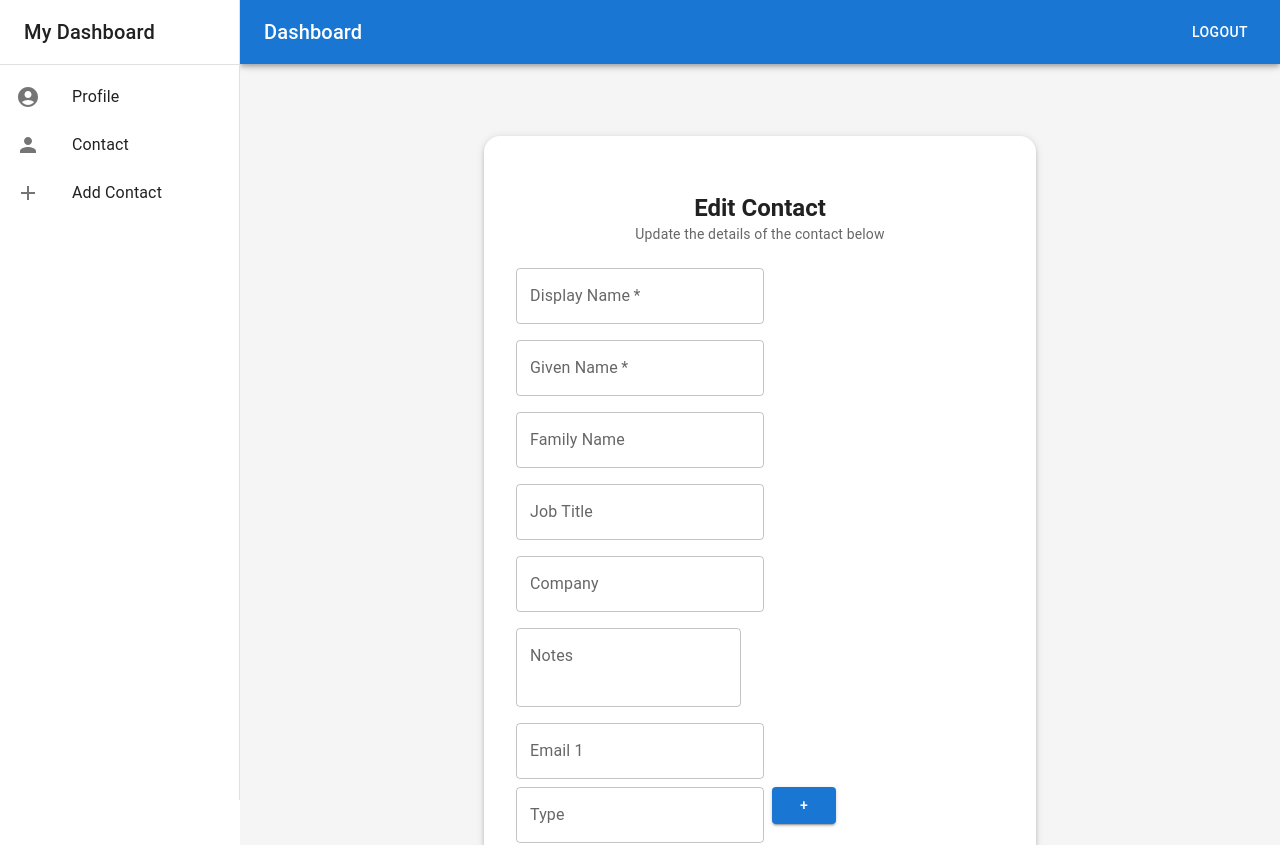
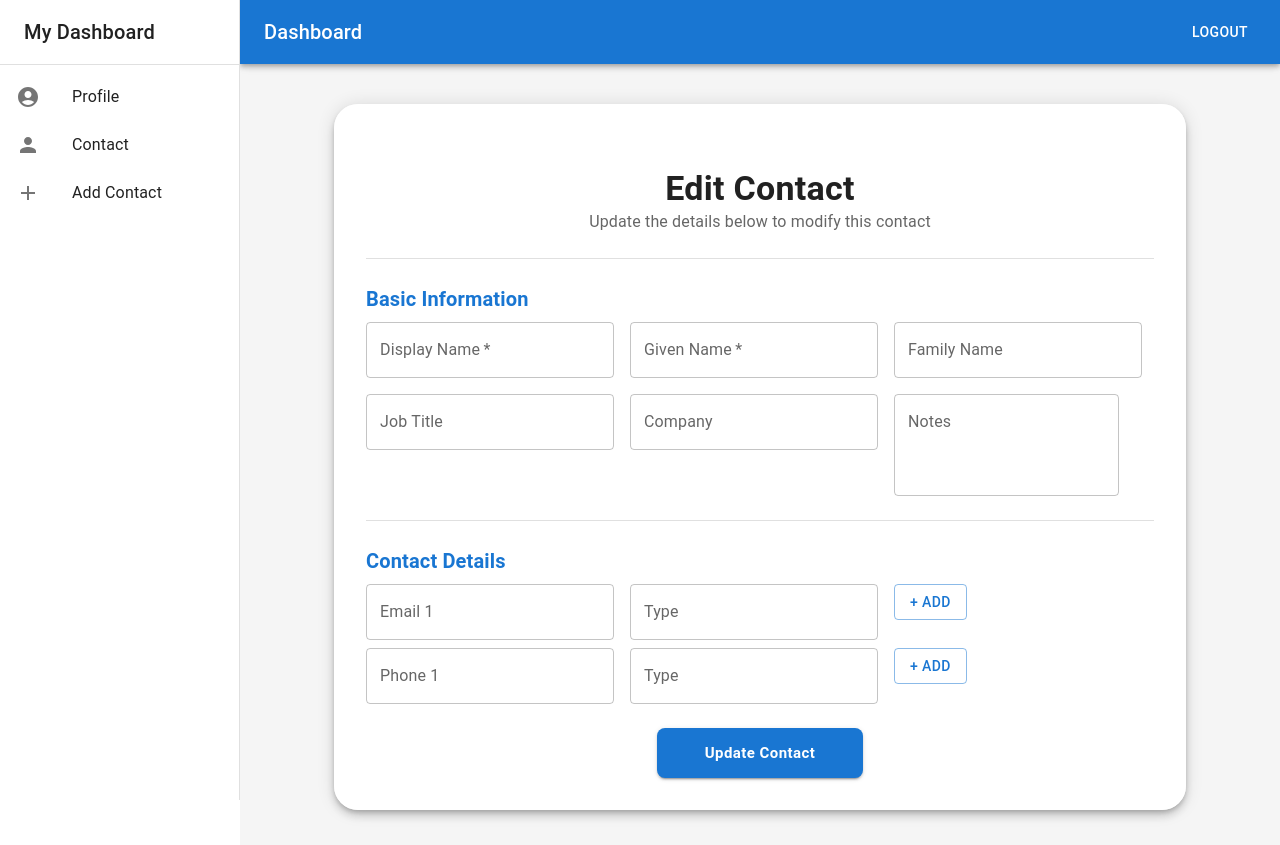
Before and after one commit to karansongara99/Placement-AddressBook-Fronted, a React (Create React App) app: page /contacts/edit/1 in a window 1280 px wide. Shown: the top 845 px of the page. Built offline with nearby package versions, Linux system fonts and the light colour scheme; no server answers; sample sign-in values are in the browser's storage; some icons are missing.

Commit message:
Commited for Edit Form And Yup validate

```diff
--- a/src/App.js
+++ b/src/App.js
@@ -4,6 +4,7 @@ import Profile from "./pages/Auth/Profile";
 import ContactList from "./pages/Contact/ContactList";
 import AddContact from "./pages/Contact/AddContact";
 import Login from "./pages/Auth/Login";
+import Register from "./pages/Auth/Register";
 import ProtectedRoute from "./context/ProtectedRoute";
 import EditContact from "./pages/Contact/EditContact";
 
@@ -12,6 +13,7 @@ function App() {
     <BrowserRouter>
       <Routes>
         <Route path="/login" element={<Login />} />
+        <Route path="/register" element={<Register />} />
         <Route path="/profile" element={<Profile />} />
         <Route element={<ProtectedRoute />}>
         <Route path="/" element={<Layout />}>
--- a/src/pages/Contact/AddContact.js
+++ b/src/pages/Contact/AddContact.js
@@ -7,15 +7,18 @@ import {
   TextField,
   Typography,
   Paper,
+  Divider,
 } from "@mui/material";
 import { styled } from "@mui/material/styles";
-import PersonAddAlt1Icon from "@mui/icons-material/PersonAddAlt1";
+import * as Yup from "yup";
 import api from "../../api/axios";
 
 const FormContainer = styled(Paper)(({ theme }) => ({
   padding: theme.spacing(4),
-  borderRadius: theme.spacing(2),
-  boxShadow: theme.shadows[3],
+  borderRadius: theme.spacing(3),
+  boxShadow: theme.shadows[6],
+  background: "rgba(255, 255, 255, 0.95)",
+  backdropFilter: "blur(10px)",
 }));
 
 const AddContact = () => {
@@ -28,220 +31,197 @@ const AddContact = () => {
     company: "",
   });
 
-  const [phones, setPhones] = useState([
-    { phone_number: "", phone_type: "", is_primary: true },
-  ]);
+  const [phones, setPhones] = useState([{ phone_number: "", phone_type: "", is_primary: true }]);
+  const [emails, setEmails] = useState([{ email: "", email_type: "", is_primary: true }]);
+  const [errors, setErrors] = useState({});
 
-  const [emails, setEmails] = useState([
-    { email: "", email_type: "", is_primary: true },
-  ]);
+  const validationSchema = Yup.object().shape({
+    display_name: Yup.string().required("Display Name is required"),
+    given_name: Yup.string().required("Given Name is required"),
+    family_name: Yup.string().required("Family Name is required"),
+    job_title: Yup.string().required("Job Title is required"),
+    company: Yup.string().required("Company is required"),
+    emails: Yup.array().of(
+      Yup.object().shape({
+        email: Yup.string().email("Invalid email").required("Email is required"),
+        email_type: Yup.string().required("Email type is required"),
+      })
+    ),
+    phones: Yup.array().of(
+      Yup.object().shape({
+        phone_number: Yup.string().required("Phone number is required"),
+        phone_type: Yup.string().required("Phone type is required"),
+      })
+    ),
+  });
 
   const handleChange = (e) => {
     setData({ ...data, [e.target.name]: e.target.value });
   };
 
   const handlePhoneChange = (index, e) => {
-    const updatedPhones = [...phones];
-    updatedPhones[index][e.target.name] = e.target.value;
-    setPhones(updatedPhones);
+    const updated = [...phones];
+    updated[index][e.target.name] = e.target.value;
+    setPhones(updated);
   };
 
   const handleEmailChange = (index, e) => {
-    const updatedEmails = [...emails];
-    updatedEmails[index][e.target.name] = e.target.value;
-    setEmails(updatedEmails);
+    const updated = [...emails];
+    updated[index][e.target.name] = e.target.value;
+    setEmails(updated);
   };
 
   const handleSubmit = async (e) => {
     e.preventDefault();
-
-    const payload = {
-      ...data,
-      phones,
-      emails,
-    };
+    const payload = { ...data, phones, emails };
 
     try {
-      const res = await api.post("/contact/create", payload);
-      console.log(" Contact Added:", res.data);
-      alert("Contact added successfully!");
-    } catch (error){
-      console.error(" Error adding contact:", error);
-      alert("Failed to add contact.");
+      await validationSchema.validate(payload, { abortEarly: false });
+      setErrors({}); // clear errors if validation passes
+
+      await api.post("/contact/create", payload);
+      alert("✅ Contact added successfully!");
+    } catch (err) {
+      if (err.inner) {
+        const formErrors = {};
+        err.inner.forEach((error) => {
+          // For arrays (phones and emails)
+          if (error.path.includes("emails") || error.path.includes("phones")) {
+            const [field, index, key] = error.path.split(".");
+            formErrors[field] = formErrors[field] || [];
+            formErrors[field][index] = formErrors[field][index] || {};
+            formErrors[field][index][key] = error.message;
+          } else {
+            formErrors[error.path] = error.message;
+          }
+        });
+        setErrors(formErrors);
+      }
     }
   };
 
+  const addPhone = () => {
+    setPhones([...phones, { phone_number: "", phone_type: "", is_primary: false }]);
+  };
+
+  const addEmail = () => {
+    setEmails([...emails, { email: "", email_type: "", is_primary: false }]);
+  };
+
   return (
-    <Container maxWidth="sm" sx={{ mt: 6 }}>
-      <FormContainer elevation={3}>
-        <Box textAlign="center" mb={3}>
-          <PersonAddAlt1Icon color="primary" sx={{ fontSize: 40, mb: 1 }} />
-          <Typography variant="h5" fontWeight="bold">
+    <Container maxWidth="md">
+      <FormContainer elevation={4}>
+        <Box textAlign="center" mb={4}>
+          <Typography variant="h4" fontWeight="bold">
             Add New Contact
           </Typography>
-          <Typography variant="body2" color="text.secondary">
-            Fill in the details below to add a new contact
+          <Typography variant="body1" color="text.secondary">
+            Fill in the details below
           </Typography>
         </Box>
 
+        <Divider sx={{ mb: 3 }} />
+
         <Box component="form" onSubmit={handleSubmit}>
-          <Grid container spacing={2}>
-            <Grid item xs={12}>
+          <Grid container spacing={2} mb={3}>
+            {["display_name", "given_name", "family_name", "job_title", "company", "notes"].map(
+              (field) => (
+                <Grid item xs={12} md={6} key={field}>
                   <TextField
-                label="Display Name"
-                name="display_name"
+                    label={field.replace("_", " ").toUpperCase()}
+                    name={field}
                     fullWidth
-                required
-                value={data.display_name}
+                    value={data[field]}
                     onChange={handleChange}
+                    error={!!errors[field]}
+                    helperText={errors[field]}
                   />
                 </Grid>
-
-            <Grid item xs={12}>
-              <TextField
-                label="Given Name"
-                name="given_name"
-                fullWidth
-                required
-                value={data.given_name}
-                onChange={handleChange}
-              />
+              )
+            )}
           </Grid>
 
-            <Grid item xs={12}>
-              <TextField
-                label="Family Name"
-                name="family_name"
-                fullWidth
-                value={data.family_name}
-                onChange={handleChange}
-              />
-            </Grid>
+          <Divider sx={{ mb: 3 }} />
 
-            <Grid item xs={12}>
-              <TextField
-                label="Job Title"
-                name="job_title"
-                fullWidth
-                value={data.job_title}
-                onChange={handleChange}
-              />
-            </Grid>
-
-            <Grid item xs={12}>
-              <TextField
-                label="Company"
-                name="company"
-                fullWidth
-                value={data.company}
-                onChange={handleChange}
-              />
-            </Grid>
-
-            <Grid item xs={12}>
-              <TextField
-                label="Notes"
-                name="notes"
-                fullWidth
-                multiline
-                rows={2}
-                value={data.notes}
-                onChange={handleChange}
-              />
-            </Grid>
-
-            {/* Email Fields */}
+          <Typography variant="h6" gutterBottom>
+            Emails
+          </Typography>
           {emails.map((item, index) => (
-              <Grid container spacing={1} key={index}>
-                <Grid item xs={7}>
+            <Grid container spacing={2} key={index} mb={1}>
+              <Grid item xs={12} md={5}>
                 <TextField
                   label={`Email ${index + 1}`}
                   name="email"
                   fullWidth
                   value={item.email}
                   onChange={(e) => handleEmailChange(index, e)}
+                  error={!!errors.emails?.[index]?.email}
+                  helperText={errors.emails?.[index]?.email}
                 />
               </Grid>
-                <Grid item xs={4}>
+              <Grid item xs={12} md={5}>
                 <TextField
                   label="Type"
                   name="email_type"
                   fullWidth
                   value={item.email_type}
                   onChange={(e) => handleEmailChange(index, e)}
+                  error={!!errors.emails?.[index]?.email_type}
+                  helperText={errors.emails?.[index]?.email_type}
                 />
               </Grid>
+              <Grid item xs={12} md={2}>
                 {index === emails.length - 1 && (
-                  <Grid item xs={1}>
-                    <Button
-                      variant="contained"
-                      color="primary"
-                      onClick={() =>
-                        setEmails([
-                          ...emails,
-                          { email: "", email_type: "", is_primary: false },
-                        ])
-                      }
-                    >
-                      +
+                  <Button variant="outlined" fullWidth onClick={addEmail}>
+                    + Add
                   </Button>
+                )}
               </Grid>
-                )}
             </Grid>
           ))}
 
-            {/* Phone Fields */}
+          <Typography variant="h6" gutterBottom mt={3}>
+            Phones
+          </Typography>
           {phones.map((item, index) => (
-              <Grid container spacing={1} key={index}>
-                <Grid item xs={7}>
+            <Grid container spacing={2} key={index} mb={1}>
+              <Grid item xs={12} md={5}>
                 <TextField
                   label={`Phone ${index + 1}`}
                   name="phone_number"
                   fullWidth
                   value={item.phone_number}
                   onChange={(e) => handlePhoneChange(index, e)}
+                  error={!!errors.phones?.[index]?.phone_number}
+                  helperText={errors.phones?.[index]?.phone_number}
                 />
               </Grid>
-                <Grid item xs={4}>
+              <Grid item xs={12} md={5}>
                 <TextField
                   label="Type"
                   name="phone_type"
                   fullWidth
                   value={item.phone_type}
                   onChange={(e) => handlePhoneChange(index, e)}
+                  error={!!errors.phones?.[index]?.phone_type}
+                  helperText={errors.phones?.[index]?.phone_type}
                 />
               </Grid>
+              <Grid item xs={12} md={2}>
                 {index === phones.length - 1 && (
-                  <Grid item xs={1}>
-                    <Button
-                      variant="contained"
-                      color="primary"
-                      onClick={() =>
-                        setPhones([
-                          ...phones,
-                          { phone_number: "", phone_type: "", is_primary: false },
-                        ])
-                      }
-                    >
-                      +
+                  <Button variant="outlined" fullWidth onClick={addPhone}>
+                    + Add
                   </Button>
+                )}
               </Grid>
-                )}
             </Grid>
           ))}
 
-            <Grid item xs={12}>
-              <Button
-                type="submit"
-                variant="contained"
-                size="large"
-                fullWidth
-                sx={{ mt: 2, textTransform: "none" }}
-              >
+          <Box textAlign="center" mt={4}>
+            <Button type="submit" variant="contained" size="large">
               Save Contact
             </Button>
-            </Grid>
-          </Grid>
+          </Box>
         </Box>
       </FormContainer>
     </Container>
--- a/src/pages/Contact/EditContact.js
+++ b/src/pages/Contact/EditContact.js
@@ -9,15 +9,18 @@ import {
   Typography,
   Paper,
   CircularProgress,
+  Divider,
 } from "@mui/material";
 import { styled } from "@mui/material/styles";
-import PersonAddAlt1Icon from "@mui/icons-material/PersonAddAlt1";
+import EditIcon from "@mui/icons-material/Edit";
 import api from "../../api/axios";
 
 const FormContainer = styled(Paper)(({ theme }) => ({
   padding: theme.spacing(4),
-  borderRadius: theme.spacing(2),
-  boxShadow: theme.shadows[3],
+  borderRadius: theme.spacing(3),
+  boxShadow: theme.shadows[6],
+  background: "rgba(255, 255, 255, 0.95)",
+  backdropFilter: "blur(10px)",
 }));
 
 const EditContact = () => {
@@ -37,7 +40,15 @@ const EditContact = () => {
   const [phones, setPhones] = useState([{ phone_number: "", phone_type: "", is_primary: 1 }]);
   const [emails, setEmails] = useState([{ email: "", email_type: "", is_primary: 1 }]);
 
-  // Fetch contact by ID
+  // Disable page scrolling
+  useEffect(() => {
+    document.body.style.overflow = "hidden";
+    return () => {
+      document.body.style.overflow = "auto";
+    };
+  }, []);
+
+  // Fetch contact data
   useEffect(() => {
     const fetchContact = async () => {
       try {
@@ -59,8 +70,23 @@ const EditContact = () => {
             company: contact.company || "",
           });
 
-          setPhones(contact.phones?.length ? contact.phones.map(p => ({...p, is_primary: p.is_primary ? 1 : 0})) : [{ phone_number: "", phone_type: "", is_primary: 1 }]);
-          setEmails(contact.emails?.length ? contact.emails.map(e => ({...e, is_primary: e.is_primary ? 1 : 0})) : [{ email: "", email_type: "", is_primary: 1 }]);
+          setPhones(
+            contact.phones?.length
+              ? contact.phones.map((p) => ({
+                  ...p,
+                  is_primary: p.is_primary ? 1 : 0,
+                }))
+              : [{ phone_number: "", phone_type: "", is_primary: 1 }]
+          );
+
+          setEmails(
+            contact.emails?.length
+              ? contact.emails.map((e) => ({
+                  ...e,
+                  is_primary: e.is_primary ? 1 : 0,
+                }))
+              : [{ email: "", email_type: "", is_primary: 1 }]
+          );
         } else {
           alert("Contact not found.");
           navigate("/contactlist");
@@ -76,84 +102,160 @@ const EditContact = () => {
     fetchContact();
   }, [id, navigate]);
 
+  // Handlers
   const handleChange = (e) => setData({ ...data, [e.target.name]: e.target.value });
 
   const handlePhoneChange = (index, e) => {
-    const updatedPhones = [...phones];
-    updatedPhones[index][e.target.name] = e.target.name === "is_primary" ? Number(e.target.value) : e.target.value;
-    setPhones(updatedPhones);
+    const updated = [...phones];
+    updated[index][e.target.name] =
+      e.target.name === "is_primary" ? Number(e.target.value) : e.target.value;
+    setPhones(updated);
   };
 
   const handleEmailChange = (index, e) => {
-    const updatedEmails = [...emails];
-    updatedEmails[index][e.target.name] = e.target.name === "is_primary" ? Number(e.target.value) : e.target.value;
-    setEmails(updatedEmails);
+    const updated = [...emails];
+    updated[index][e.target.name] =
+      e.target.name === "is_primary" ? Number(e.target.value) : e.target.value;
+    setEmails(updated);
   };
 
-  // Submit handler for POST /contact/update/:id
   const handleSubmit = async (e) => {
     e.preventDefault();
-
-    const payload = {
-      display_name: data.display_name,
-      given_name: data.given_name,
-      family_name: data.family_name,
-      job_title: data.job_title,
-      notes: data.notes,
-      company: data.company,
-      phones,
-      emails,
-    };
+    const payload = { ...data, phones, emails };
 
     try {
       await api.put(`/contact/update/${id}`, payload, {
         headers: { Authorization: `Bearer ${localStorage.getItem("token")}` },
       });
-      alert("Contact updated successfully!");
+      alert("✅ Contact updated successfully!");
       navigate("/contactlist");
     } catch (error) {
       console.error("Error updating contact:", error);
-      alert("Failed to update contact.");
+      alert("❌ Failed to update contact.");
     }
   };
 
-  if (loading) return <CircularProgress sx={{ display: "block", mx: "auto", mt: 10 }} />;
+  if (loading)
+    return (
+      <Box
+        display="flex"
+        justifyContent="center"
+        alignItems="center"
+        minHeight="100vh"
+      >
+        <CircularProgress />
+      </Box>
+    );
 
   return (
-    <Container maxWidth="sm" sx={{ mt: 6 }}>
-      <FormContainer elevation={3}>
+    <Box
+      display="flex"
+      justifyContent="center"
+      alignItems="flex-start"
+      height="100vh"
+      sx={{
+        overflow: "hidden",
+        pt: 2, // ⬅️ small padding-top to slightly space below header
+      }}
+    >
+      <Container maxWidth="md" sx={{ mt: 0 }}>
+        <FormContainer elevation={4}>
+          {/* Header */}
           <Box textAlign="center" mb={3}>
-          <PersonAddAlt1Icon color="primary" sx={{ fontSize: 40, mb: 1 }} />
-          <Typography variant="h5" fontWeight="bold">
+            <EditIcon color="primary" sx={{ fontSize: 50 }} />
+            <Typography variant="h4" fontWeight="bold" sx={{ mt: 1 }}>
               Edit Contact
             </Typography>
-          <Typography variant="body2" color="text.secondary">
-            Update the details of the contact below
+            <Typography variant="body1" color="text.secondary">
+              Update the details below to modify this contact
             </Typography>
           </Box>
 
+          <Divider sx={{ mb: 3 }} />
+
           <Box component="form" onSubmit={handleSubmit}>
-          <Grid container spacing={2}>
-            {/* Basic Info */}
-            {["display_name", "given_name", "family_name", "job_title", "company", "notes"].map((field) => (
-              <Grid item xs={12} key={field}>
+            {/* ---------- Basic Info Section ---------- */}
+            <Typography variant="h6" fontWeight="bold" color="primary" gutterBottom>
+              Basic Information
+            </Typography>
+
+            <Grid container spacing={2} mb={3}>
+              <Grid item xs={12} md={6}>
                 <TextField
-                  label={field.replace("_", " ").replace(/\b\w/g, (c) => c.toUpperCase())}
-                  name={field}
+                  label="Display Name"
+                  name="display_name"
                   fullWidth
-                  required={field === "display_name" || field === "given_name"}
-                  multiline={field === "notes"}
-                  rows={field === "notes" ? 2 : 1}
-                  value={data[field]}
+                  required
+                  value={data.display_name}
                   onChange={handleChange}
                 />
               </Grid>
-            ))}
 
-            {/* Emails */}
+              <Grid item xs={12} md={6}>
+                <TextField
+                  label="Given Name"
+                  name="given_name"
+                  fullWidth
+                  required
+                  value={data.given_name}
+                  onChange={handleChange}
+                />
+              </Grid>
+
+              <Grid item xs={12} md={6}>
+                <TextField
+                  label="Family Name"
+                  name="family_name"
+                  fullWidth
+                  value={data.family_name}
+                  onChange={handleChange}
+                />
+              </Grid>
+
+              <Grid item xs={12} md={6}>
+                <TextField
+                  label="Job Title"
+                  name="job_title"
+                  fullWidth
+                  value={data.job_title}
+                  onChange={handleChange}
+                />
+              </Grid>
+
+              <Grid item xs={12} md={6}>
+                <TextField
+                  label="Company"
+                  name="company"
+                  fullWidth
+                  value={data.company}
+                  onChange={handleChange}
+                />
+              </Grid>
+
+              <Grid item xs={12}>
+                <TextField
+                  label="Notes"
+                  name="notes"
+                  fullWidth
+                  multiline
+                  rows={3}
+                  value={data.notes}
+                  onChange={handleChange}
+                />
+              </Grid>
+            </Grid>
+
+            <Divider sx={{ mb: 3 }} />
+
+            {/* ---------- Contact Details Section ---------- */}
+            <Typography variant="h6" fontWeight="bold" color="primary" gutterBottom>
+              Contact Details
+            </Typography>
+
+            {/* Email Fields */}
             {emails.map((item, index) => (
-              <Grid container spacing={1} key={index}>
-                <Grid item xs={7}>
+              <Grid container spacing={2} key={index} mb={1}>
+                <Grid item xs={12} md={5}>
                   <TextField
                     label={`Email ${index + 1}`}
                     name="email"
@@ -162,7 +264,7 @@ const EditContact = () => {
                     onChange={(e) => handleEmailChange(index, e)}
                   />
                 </Grid>
-                <Grid item xs={4}>
+                <Grid item xs={12} md={5}>
                   <TextField
                     label="Type"
                     name="email_type"
@@ -172,25 +274,25 @@ const EditContact = () => {
                   />
                 </Grid>
                 {index === emails.length - 1 && (
-                  <Grid item xs={1}>
+                  <Grid item xs={12} md={2}>
                     <Button
-                      variant="contained"
-                      color="primary"
+                      variant="outlined"
+                      fullWidth
                       onClick={() =>
                         setEmails([...emails, { email: "", email_type: "", is_primary: 0 }])
                       }
                     >
-                      +
+                      + Add
                     </Button>
                   </Grid>
                 )}
               </Grid>
             ))}
 
-            {/* Phones */}
+            {/* Phone Fields */}
             {phones.map((item, index) => (
-              <Grid container spacing={1} key={index}>
-                <Grid item xs={7}>
+              <Grid container spacing={2} key={index} mb={1}>
+                <Grid item xs={12} md={5}>
                   <TextField
                     label={`Phone ${index + 1}`}
                     name="phone_number"
@@ -199,7 +301,7 @@ const EditContact = () => {
                     onChange={(e) => handlePhoneChange(index, e)}
                   />
                 </Grid>
-                <Grid item xs={4}>
+                <Grid item xs={12} md={5}>
                   <TextField
                     label="Type"
                     name="phone_type"
@@ -209,30 +311,41 @@ const EditContact = () => {
                   />
                 </Grid>
                 {index === phones.length - 1 && (
-                  <Grid item xs={1}>
+                  <Grid item xs={12} md={2}>
                     <Button
-                      variant="contained"
-                      color="primary"
+                      variant="outlined"
+                      fullWidth
                       onClick={() =>
                         setPhones([...phones, { phone_number: "", phone_type: "", is_primary: 0 }])
                       }
                     >
-                      +
+                      + Add
                     </Button>
                   </Grid>
                 )}
               </Grid>
             ))}
 
-            <Grid item xs={12}>
-              <Button type="submit" variant="contained" size="large" fullWidth sx={{ mt: 2 }}>
+            <Box textAlign="center" mt={3}>
+              <Button
+                type="submit"
+                variant="contained"
+                size="large"
+                sx={{
+                  px: 6,
+                  py: 1.5,
+                  borderRadius: 2,
+                  fontWeight: "bold",
+                  textTransform: "none",
+                }}
+              >
                 Update Contact
               </Button>
-            </Grid>
-          </Grid>
+            </Box>
           </Box>
         </FormContainer>
       </Container>
+    </Box>
   );
 };
 
```
Also changed, not shown: src/pages/Auth/Profile.js (+28 -20 lines). Lines whose indentation alone changed are shown as unchanged.
